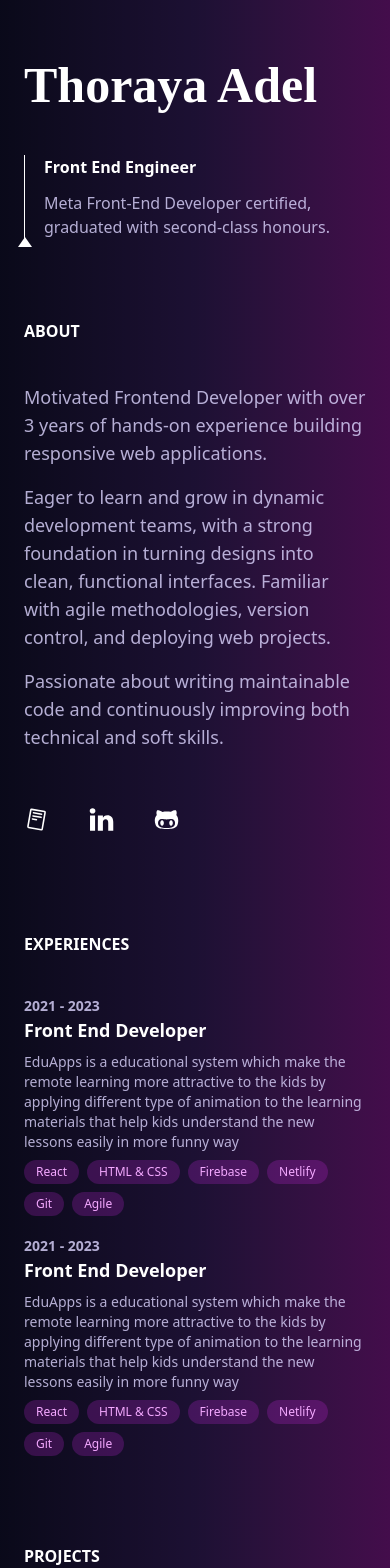
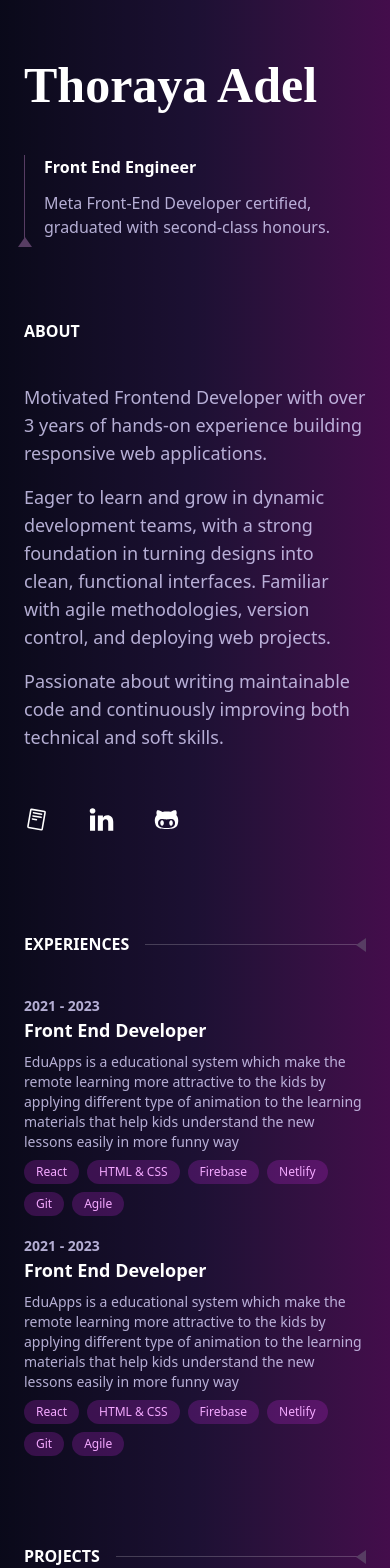
Before and after one commit to ThorayaElsharawy/my-portfolio, a Next.js app: page /about in a window 390 px wide. Shown: the top 1568 px of the page. Built offline with nearby package versions, Linux system fonts and the light colour scheme; a web font is replaced by a local one.

Commit message:
feat: add separator to sections

```diff
--- a/src/app/about/page.tsx
+++ b/src/app/about/page.tsx
@@ -18,10 +18,10 @@ export default function page() {
                                 <p className="max-w-[300px] text-violet-200/80">Meta Front-End Developer certified, graduated with second-class honours. </p>
                             </div>
 
-                            <div className="w-[1px] h-full bg-white me-5 absolute" />
+                            <div className="w-[1px] h-full bg-[#573d63] me-5 absolute" />
                             <div className="absolute -bottom-2 -left-[6.5px]
                                 border-l-[7px] border-l-transparent
-                                border-b-[10px] border-t-white
+                                border-b-[10px] border-b-[#573d63]
                                 border-r-[7px] border-r-transparent" />
                         </div>
                         <h2 className="block lg:hidden mt-20 uppercase font-bold mb-10">About</h2>
@@ -39,11 +39,29 @@ export default function page() {
                 </div>
                 <div className="pt-5 lg:pt-24 lg:w-[52%] lg:py-24 space-y-22 sm:space-y-28">
                     <div>
-                        <h2 className="block lg:hidden uppercase font-bold text-white mb-10">Experiences</h2>
+                        <div className="flex items-center  lg:hidden mb-10 relative overflow-hidden">
+                            <h2 className=" uppercase font-bold text-white">Experiences</h2>
+                            <div className="px-4 w-full">
+                                <div className="w-full h-[1px] bg-white/20 me-5 absolute" />
+                                <div className="absolute -right-[2px] top-[8px]
+                                border-l-[7px] border-l-transparent
+                                border-b-[10px] border-b-[#573d63]
+                                border-r-[7px] border-r-transparent rotate-[270deg]" />
+                            </div>
+                        </div>
                         <ExperiencesList />
                     </div>
                     <div>
-                        <h2 className="block lg:hidden uppercase font-bold text-white mb-10">Projects</h2>
+                        <div className="flex items-center  lg:hidden mb-10 relative overflow-hidden">
+                            <h2 className=" uppercase font-bold text-white">Projects</h2>
+                            <div className="px-4 w-full">
+                                <div className="w-full h-[1px] bg-white/20 me-5 absolute" />
+                                <div className="absolute -right-[2px] top-[8px]
+                                border-l-[7px] border-l-transparent
+                                border-b-[10px] border-b-[#573d63]
+                                border-r-[7px] border-r-transparent rotate-[270deg]" />
+                            </div>
+                        </div>
                         <ProjectsList />
                     </div>
                 </div>
```
